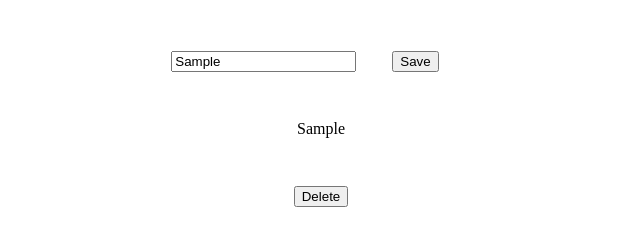
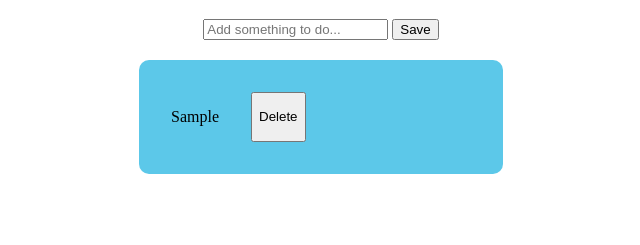
Before and after one commit to keyanjavanshir/todo-list, a plain HTML site: page index.html in a window 1280 px wide. Both pictures are taken after typing "Sample" into the empty fields and a click on the button "Save". Shown: the part 61-306 px from the top of the page, without its empty margins (319-959 px from the left). Drawn offline with Linux system fonts and the light colour scheme.

Commit message:
Made an onBoot function. Have to figure out way to render, refactor at end

```diff
--- a/scripts/script.js
+++ b/scripts/script.js
@@ -12,8 +12,14 @@ let todoArray = [];
 // Call the pushToArray function
 // And use the value from input field
 createTodoBtn.addEventListener("click", () => {
-    pushToArray(textInput.value, todoArray);
-})
+    if(textInput.value == "") {
+        console.log("Please insert a value!");
+    } else {
+        pushToArray(textInput.value, todoArray);
+        localStorage.setItem("myTodos", `${JSON.stringify(todoArray)}`)
+        textInput.value = "";
+    }
+});
 
 // The pushToArray function takes two parameters
 // A string that is equal to the value given from the input field
@@ -22,8 +28,8 @@ createTodoBtn.addEventListener("click", () => {
 // That renders the todo note
 pushToArray = (string, array) => {
     todoArray.push(string);
-    renderTodoList(array)
-}
+    renderTodoList(array);
+};
 
 
 // The renderTodoList function should first render all the todo notes
@@ -31,16 +37,18 @@ pushToArray = (string, array) => {
 // It has one parameter, which in this case is the todoArray
 renderTodoList = (array) => {
 
-    innerHTML = ""
+    innerHTML = "";
 
     for(let i = 0; i < array.length; i++) {
         innerHTML = `
-            <p>${array[i]}</p>
-            <button class="delete-button"> Delete </button>
+            <div class="container">
+                <p>${array[i]}</p>
+                <button class="delete-button"> Delete </button>
+            </div>
         `
     }
 
-    todoList.innerHTML += innerHTML
+    todoList.innerHTML += innerHTML;
 
 }
 
@@ -52,7 +60,28 @@ renderTodoList = (array) => {
 todoList.addEventListener("click", (e) => {
     if (e.target.classList.contains("delete-button")) {
         console.log("Deleted post!");
+        localStorage.clear();
     }
-})
+});
 
-renderTodoList(todoArray);
+
+
+// We need an on-start function that renders all elements
+// from localStorage when the client renders on boot.
+// It should retrieve all elements from the localStorage
+// and render the elements
+
+onBoot = () => {
+    let storageArray = JSON.parse(localStorage.getItem("myTodos"));
+
+    console.log(storageArray[0]);
+
+    // Should not render both arrays
+    // Find the correct way to render arrays, which arrays to render?
+    // renderTodoList should be refactored
+    // how should onBoot be initialized? And which parameters should it use?
+    renderTodoList(todoArray)
+    renderTodoList(storageArray);
+}
+
+onBoot();
--- a/styles/style.css
+++ b/styles/style.css
@@ -3,6 +3,14 @@ body {
     text-align: center;
 }
 
-button {
-    margin: 2rem;
+
+.container {
+    background-color: rgb(92, 200, 233);
+    width: 300px;
+    margin: 20px auto 20px auto;
+    display: flex;
+    padding: 2rem;
+    gap: 2rem;
+    text-align: center;
+    border-radius: 10px;
 }
```
